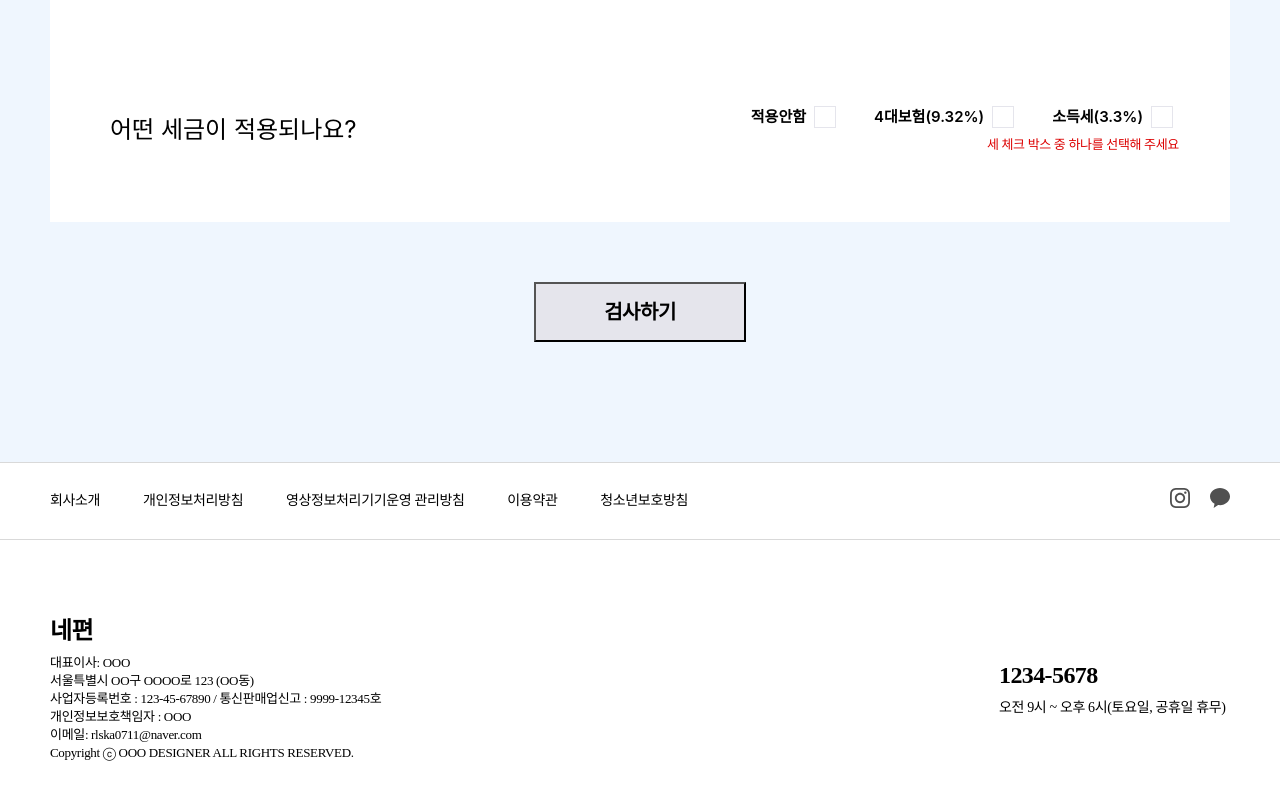
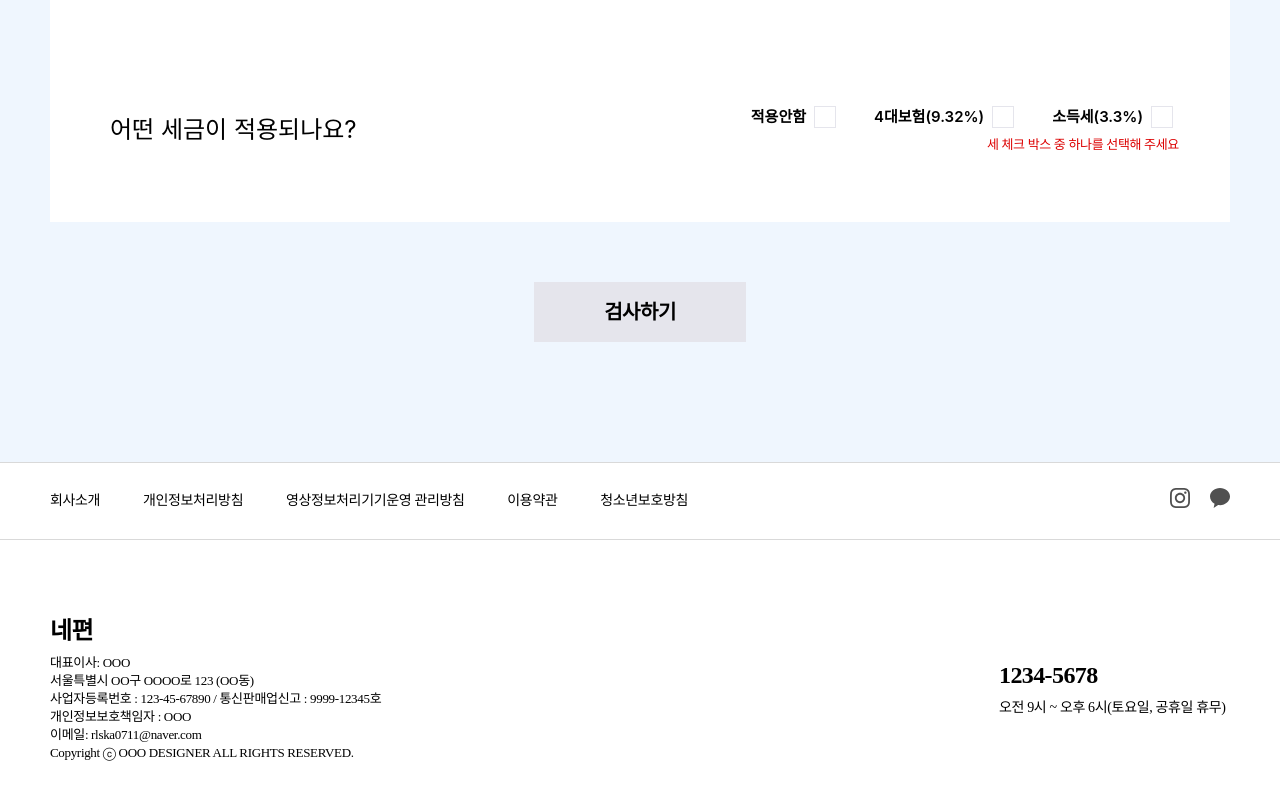
Before and after one commit to HSU-Likelion12-yourSide/YourSide-Front, a React (Create React App) app: page /ViewMyWork in a window 1280 px wide. Shown: the part 1480-2280 px from the top of the page. Built offline with nearby package versions, Linux system fonts and the light colour scheme.

Commit message:
✨: 모든 필드를 입력하면 버튼 활성화

```diff
--- a/src/Global/components/ModalType/ModalResult.components.jsx
+++ b/src/Global/components/ModalType/ModalResult.components.jsx
@@ -55,7 +55,7 @@ const ModalResult = ({ postData, postContent }) => {
       return true;
     }
     // eslint-disable-next-line no-alert
-    alert('모든 필드를 입력해 주세요.');
+    alert('결과지 이름을 입력해주세요.');
     return false;
   };
 
--- a/src/Page/WorkArrangement/components/ViewMyWork.jsx
+++ b/src/Page/WorkArrangement/components/ViewMyWork.jsx
@@ -21,6 +21,7 @@ const ViewMyWork = () => {
     holidayWork: '',
     tax: '',
   });
+  const [isButtonActive, setButtonActive] = useState(false);
   // post
   const { isData, isLoading, isError, setUrl } = useFetchAPI(
     '',
@@ -73,6 +74,12 @@ const ViewMyWork = () => {
   };
   // 입력 필드 채워지는지 콘솔에서 확인
   useEffect(() => {
+    // 필드가 모두 채워지면 버튼 활성화
+    const requiredFields = Object.keys(isRequestData);
+    const isAllFieldsFilled = requiredFields.every(
+      field => isRequestData[field] !== '',
+    );
+    setButtonActive(isAllFieldsFilled); // 버튼 활성화 여부 설정
     console.log('Updated isRequestData:', isRequestData);
   }, [isRequestData]);
 
@@ -116,7 +123,7 @@ const ViewMyWork = () => {
         }
       </div>
       <button
-        className="vmw-result"
+        className={`vmw-result ${isButtonActive ? 'active' : ''}`}
         onClick={() => {
           const isValid = handleCalculate();
           if (isValid) {
--- a/src/Page/WorkArrangement/css/ViewMyWork.scss
+++ b/src/Page/WorkArrangement/css/ViewMyWork.scss
@@ -179,6 +179,13 @@
     line-height: 28px;
     letter-spacing: -0.025em;
     margin-bottom: 120px;
+    border: none;
+    cursor: pointer;
+
+    &.active {
+      background-color: #1bbfc1;
+      color: #ffffff;
+    }
   }
 }
 
```
